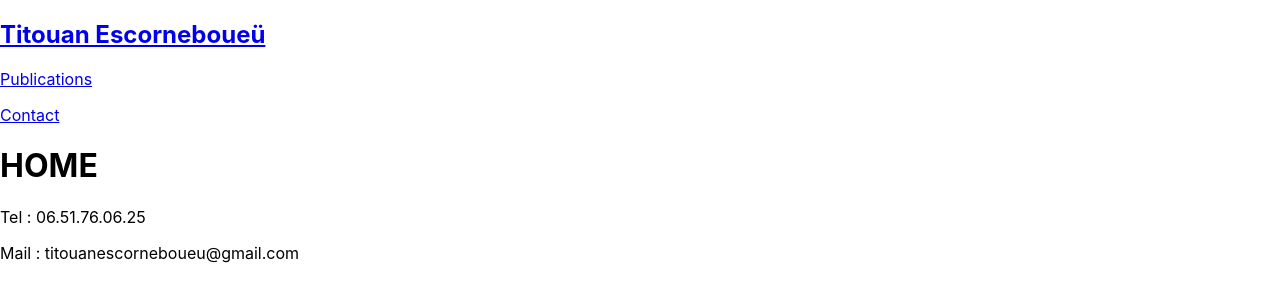
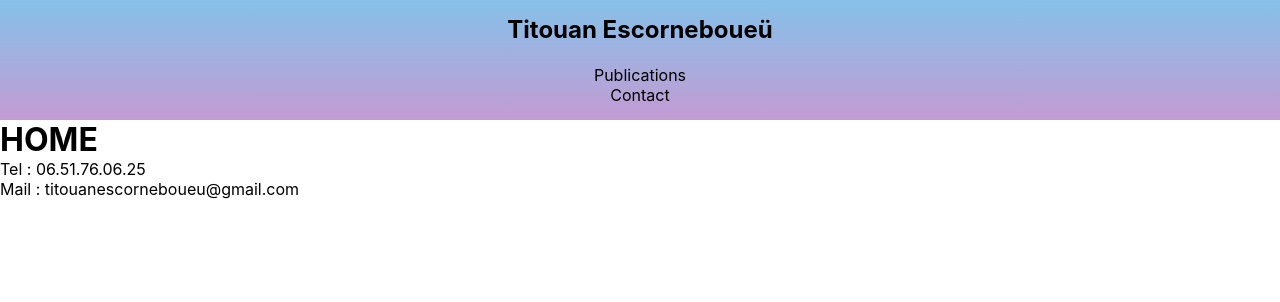
Before and after one commit to Titouan-Esc/dev_blog, a React (Create React App) app: page / in a window 1280 px wide. Shown: the top 302 px of the page. Built offline with nearby package versions, Linux system fonts and the light colour scheme.

Commit message:
Fin de la navbar

```diff
--- a/src/scss/_body.scss
+++ b/src/scss/_body.scss
@@ -0,0 +1,8 @@
+* {
+  margin: 0;
+  padding: 0;
+  color: black;
+  list-style: none;
+  text-decoration: none;
+  box-sizing: border-box;
+}
--- a/src/scss/_mixin.scss
+++ b/src/scss/_mixin.scss
@@ -0,0 +1,6 @@
+@mixin flex_box($direction, $justify, $align) {
+  display: flex;
+  flex-direction: $direction;
+  justify-content: $justify;
+  align-items: $align;
+}
--- a/src/scss/_navbar.scss
+++ b/src/scss/_navbar.scss
@@ -0,0 +1,16 @@
+nav {
+  height: 15vh;
+  @include flex_box(column, space-between, center);
+  padding: 15px 0;
+  background: linear-gradient(to bottom, $color_uno, $color_dos);
+
+  div {
+    p {
+      text-align: center;
+
+      &:hover {
+        color: $color_tres;
+      }
+    }
+  }
+}
--- a/src/scss/_var.scss
+++ b/src/scss/_var.scss
@@ -0,0 +1,3 @@
+$color_uno: rgb(133, 193, 233);
+$color_dos: rgb(195, 155, 211);
+$color_tres: rgb(162, 217, 206);
```
